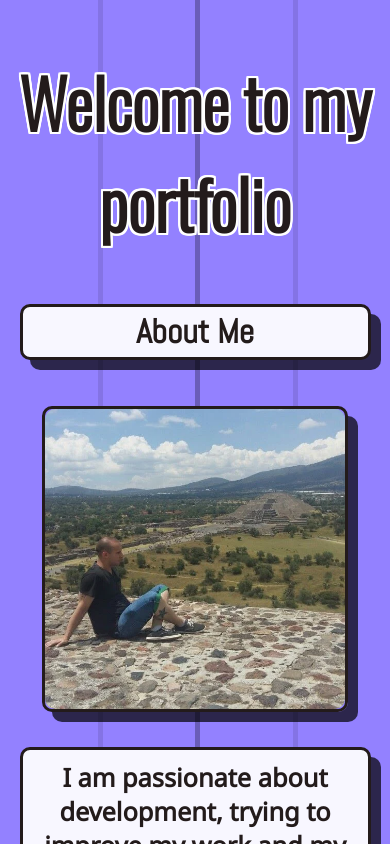
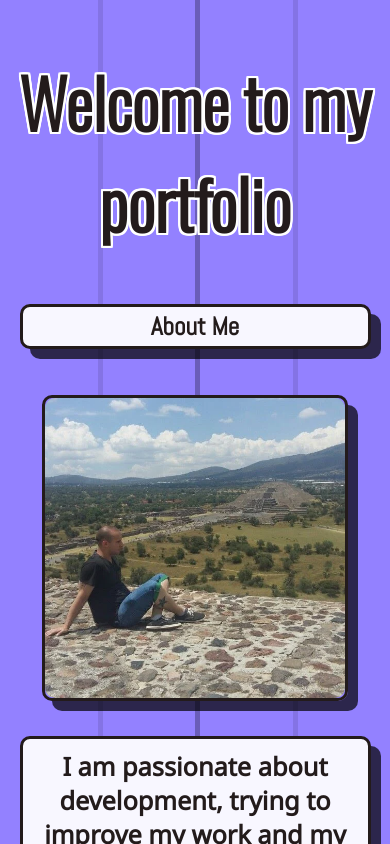
Before and after one commit to AndresLLogares/portfolio, a Next.js app: page /HomeEnglish in a window 390 px wide. Shown: the top 844 px of the page. Built offline with nearby package versions, Linux system fonts and the light colour scheme; a web font is replaced by a local one.

Commit message:
Sabado 25/9 16:47

```diff
--- a/styles/HomePage.module.scss
+++ b/styles/HomePage.module.scss
@@ -248,7 +248,7 @@ $Salmon: #ffd8be;
     font-size: 8vh;
   }
   .pSub {
-    font-size: 4vh;
+    font-size: 3vh;
   }
   .upSeparete {
     flex-direction: column;
```
